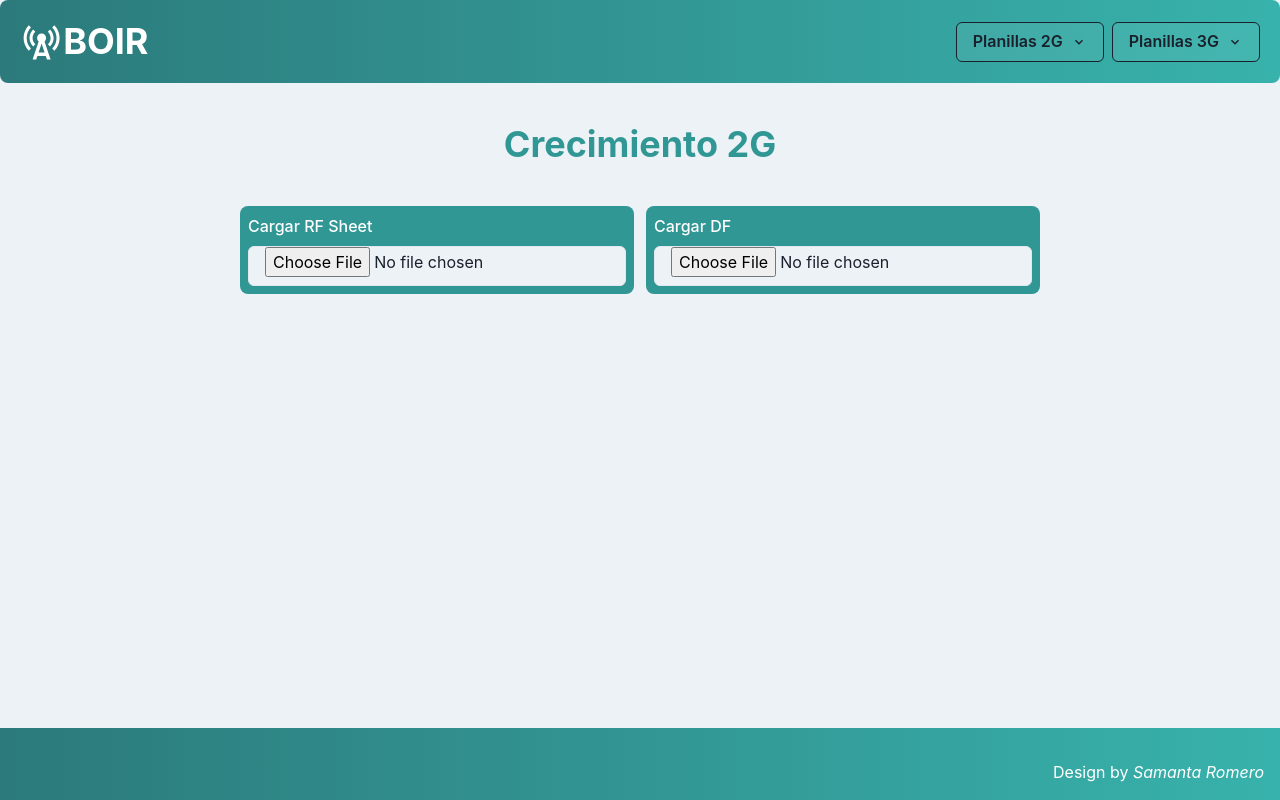
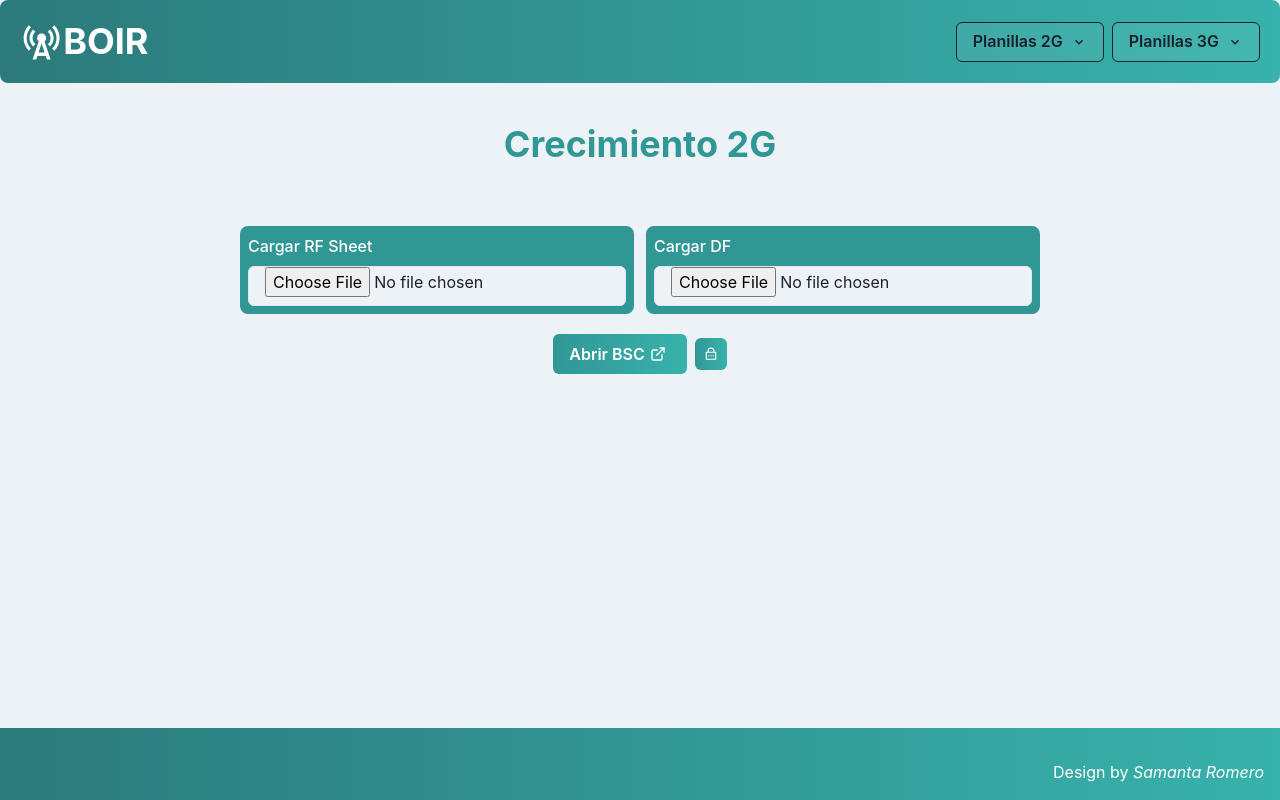
Before and after one commit to sami1793/cambio-frecuencia, a React (Vite) app: page /Creation2G in a window 1280 px wide. Built offline with nearby package versions, Linux system fonts and the light colour scheme.

Commit message:
Se agrega BSCConection en Creatin2G

```diff
--- /dev/null
+++ b/src/components/2G/BSCConection.jsx
@@ -0,0 +1,28 @@
+import { RiLockPasswordLine } from "react-icons/ri";
+import { ButtonIconPrimary } from "../buttonSection/ButtonIconPrimary";
+import { OpenBSCButton } from "../buttonSection/OpenBSCButton";
+import { HStack, useToast } from "@chakra-ui/react";
+
+export const BSCConection = () => {
+  const toast = useToast();
+  const copyCredencials = () => {
+    navigator.clipboard.writeText("RIC000\nCONRIC33");
+    toast({
+      title: "Credenciales copiadas",
+      description: "",
+      status: "success",
+      duration: 1000,
+      isClosable: true,
+    });
+  };
+  return (
+    <HStack>
+      <OpenBSCButton />
+      <ButtonIconPrimary
+        icon={<RiLockPasswordLine />}
+        onClick={copyCredencials}
+        label="Copiar credenciales BSC"
+      ></ButtonIconPrimary>
+    </HStack>
+  );
+};
--- a/src/components/buttonSection/ClearButton.jsx
+++ b/src/components/buttonSection/ClearButton.jsx
@@ -1,34 +1,13 @@
-import { ButtonGroup, HStack, Tooltip, useToast } from "@chakra-ui/react";
-import { OpenBSCButton } from "./OpenBSCButton";
-import { RiLockPasswordLine } from "react-icons/ri";
+import { HStack } from "@chakra-ui/react";
 import { ButtonPrimary } from "./ButtonPrimary";
-import { ButtonIconPrimary } from "./ButtonIconPrimary";
+import { BSCConection } from "../2G/BSCConection";
 
 export const ClearButton = ({ clearInputs }) => {
-  const toast = useToast();
-  const copyCredencials = () => {
-    navigator.clipboard.writeText("RIC000\nCONRIC33");
-    toast({
-      title: "Credenciales copiadas",
-      description: "",
-      status: "success",
-      duration: 1000,
-      isClosable: true,
-    });
-  };
   return (
     <>
       <HStack justifyContent="center" mb={5}>
-        <ButtonGroup>
-          <ButtonPrimary name="Limpiar" onClick={clearInputs}></ButtonPrimary>
-          <OpenBSCButton />
-        </ButtonGroup>
-
-        <ButtonIconPrimary
-          icon={<RiLockPasswordLine />}
-          onClick={copyCredencials}
-          label="Copiar credenciales BSC"
-        ></ButtonIconPrimary>
+        <ButtonPrimary name="Limpiar" onClick={clearInputs}></ButtonPrimary>
+        <BSCConection />
       </HStack>
     </>
   );
--- a/src/components/buttonSection/OpenBSCButton.jsx
+++ b/src/components/buttonSection/OpenBSCButton.jsx
@@ -5,25 +5,10 @@ import { ButtonLinkPrimary } from "./ButtonLinkPrimary";
 
 export const OpenBSCButton = () => {
   return (
-    <>
-      {/* <Button
-        as={Link}
-        href="http://boir.oss.claro.amx/Datatable_BSC/Datatable_BSC.html"
-        variant="solid"
-        bg="blue.800"
-        border="2px"
-        color="white"
-        _hover={{ bg: "white", color: "blue.900" }}
-        isExternal
-      >
-        Abrir BSC
-        <ExternalLinkIcon mx="5px" />
-      </Button> */}
-      <ButtonLinkPrimary
-        name={`Abrir BSC `}
-        icon={<ExternalLinkIcon mx="5px" />}
-        href="http://boir.oss.claro.amx/Datatable_BSC/Datatable_BSC.html"
-      ></ButtonLinkPrimary>
-    </>
+    <ButtonLinkPrimary
+      name={`Abrir BSC `}
+      icon={<ExternalLinkIcon mx="5px" />}
+      href="http://boir.oss.claro.amx/Datatable_BSC/Datatable_BSC.html"
+    />
   );
 };
--- a/src/pages/Creation2G.jsx
+++ b/src/pages/Creation2G.jsx
@@ -33,6 +33,7 @@ import { Title } from "../components/titles/Title";
 import { BoxComands } from "../components/box/BoxComands";
 import { Comand } from "../components/comand/Comand";
 import { toEXA } from "../utils/conversor";
+import { BSCConection } from "../components/2G/BSCConection";
 
 export const Creation2G = () => {
   let contTRX = 0;
@@ -135,7 +136,7 @@ export const Creation2G = () => {
 
   return (
     <Center mt={5}>
-      <Flex direction="column" alignItems="center">
+      <Flex direction="column" alignItems="center" gap={5}>
         <Title title={`Crecimiento 2G`}></Title>
         {dataDF2GSheet1 && data2G && (
           <Heading
@@ -150,6 +151,7 @@ export const Creation2G = () => {
             {data2G[0][0]}
           </Heading>
         )}
+
         <Flex gap={3}>
           <FormControl p={2} borderRadius="lg" color="white" bgColor="teal.500">
             <FormLabel>Cargar RF Sheet</FormLabel>
@@ -173,6 +175,7 @@ export const Creation2G = () => {
             />
           </FormControl>
         </Flex>
+        <BSCConection />
         {/* *******COMANDOS DF*********** */}
         {dataDF2GSheet1 && data2G && (
           <VStack>
```
